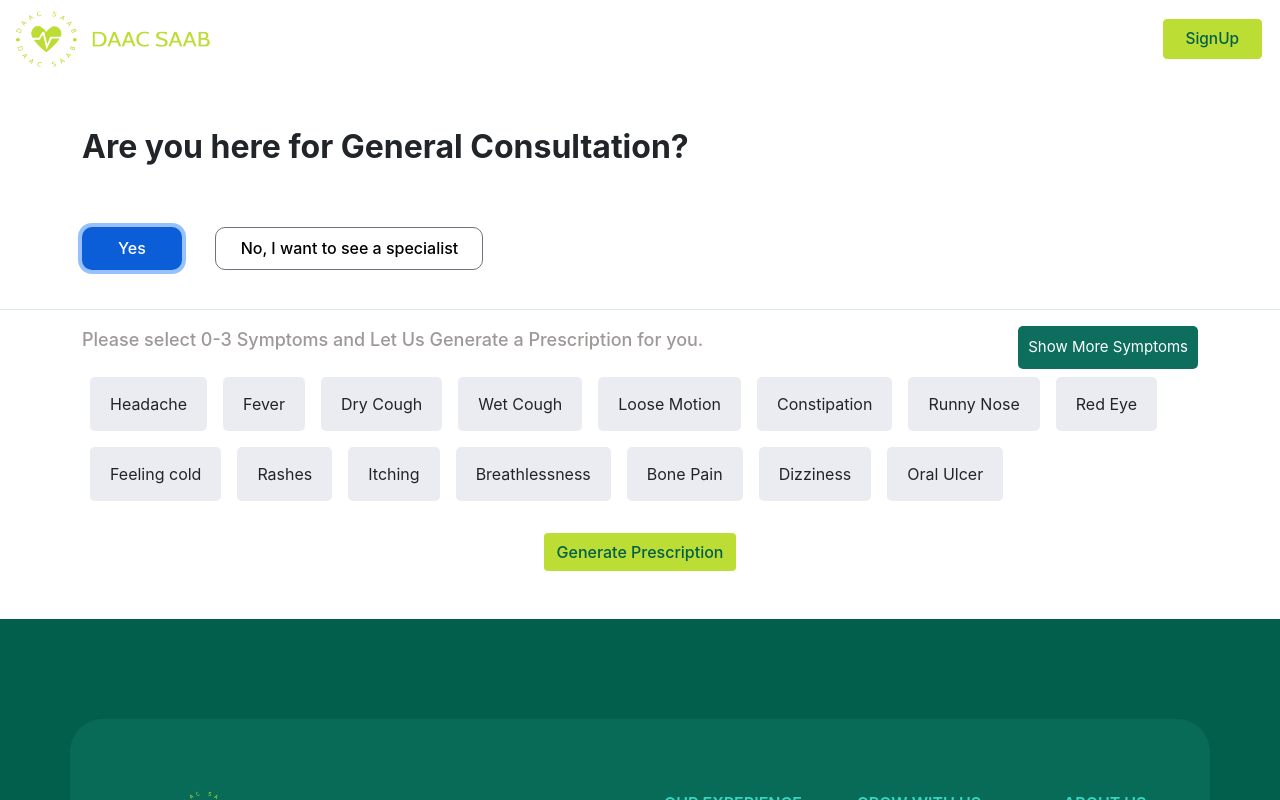
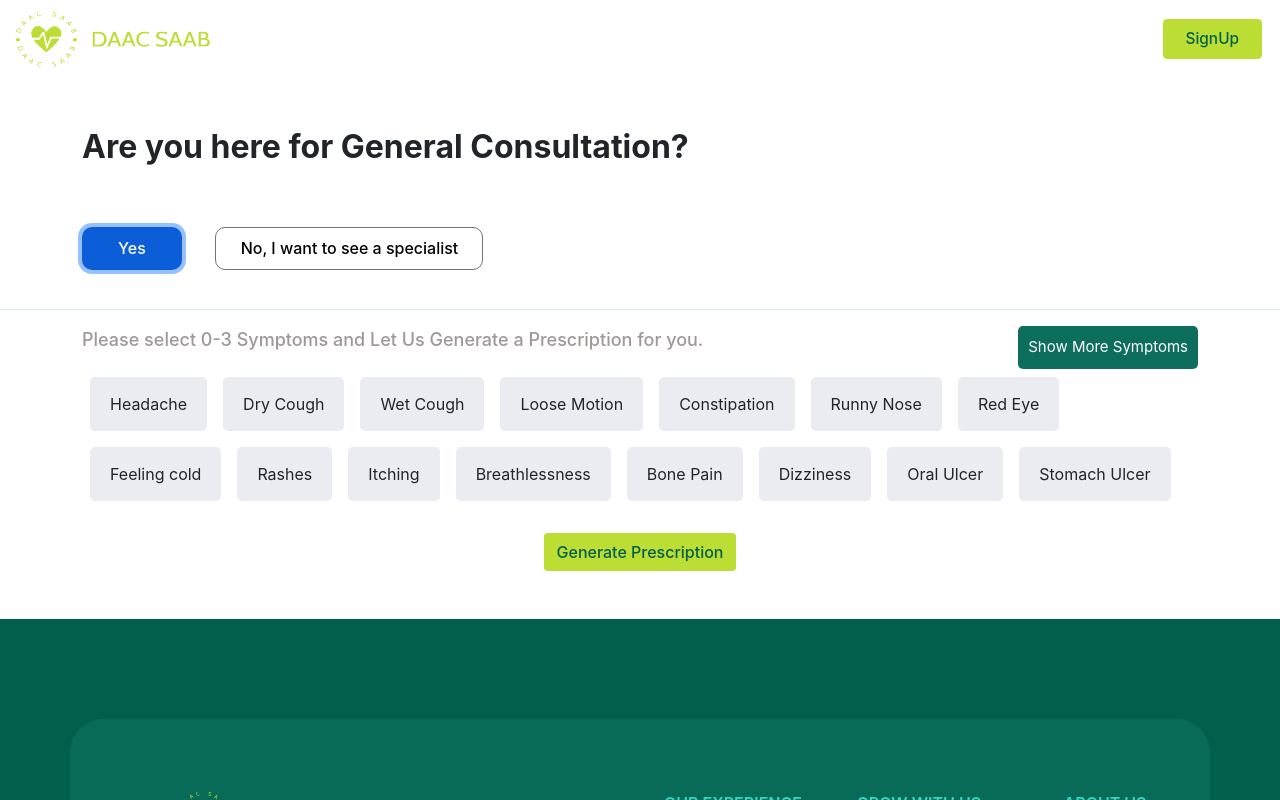
Before and after one commit to pesto-students/daac-saab--frontend-p4-team-tanish-2, a React (Create React App) app: page /One-tap in a window 1280 px wide. Both pictures are taken after a click on the button "Yes". Shown: the top 800 px of the page. Built offline with nearby package versions, Linux system fonts and the light colour scheme.

Commit message:
Added Dummy Prescription

```diff
--- a/src/views/One-tap/js/OneTap.js
+++ b/src/views/One-tap/js/OneTap.js
@@ -5,42 +5,146 @@ import { useNavigate } from "react-router-dom";
 import Button from 'react-bootstrap/Button';
 import Modal from 'react-bootstrap/Modal';
 const data = [
-  "Headache",
-  "Fever",
-  "Dry Cough",
-  "Wet Cough",
-  "Loose Motion",
-  "Constipation",
-  "Runny Nose",
-  "Red Eye",
-  "Feeling cold",
-  "Rashes",
-  "Itching",
-  "Breathlessness",
-  "Bone Pain",
-  "Dizziness",
-  "Oral Ulcer",
-  "Stomach Ulcer",
-  "Nausea",
-  "Weakness",
-  "Pain in Knee",
-  "Leg Sprain",
-  "Cut on Skin",
-  "Vomitting",
-  "Swollen Eye",
-  "Migraine",
-  "Unable to Sleep",
-  "Loss of appetite",
-  "Pain in Kness",
-  "Burning while Urinating",
-  "Itchiness in Genitals",
-  "Dandruff",
-  "Abdominal (Pain)",
-  "Abdominal (Burning)",
-  "Chest Pain",
-  "Chest Burning",
-  "Neck Pain",
-  "Nose Bleeding",
+  {
+    Symptom:"Headache",
+    Prescription:"Dolo 650mg for 3 Days after lunch"
+},
+{
+  Symptom:"Dry Cough",
+  Prescription:"Dolo 650mg for 3 Days after lunch"
+},
+{
+  Symptom:"Wet Cough",
+  Prescription:"Dolo 650mg for 3 Days after lunch"
+},
+{
+  Symptom:"Loose Motion",
+  Prescription:"Dolo 650mg for 3 Days after lunch"
+},
+{
+  Symptom:"Constipation",
+  Prescription:"Dolo 650mg for 3 Days after lunch"
+},
+{
+  Symptom:"Runny Nose",
+  Prescription:"Dolo 650mg for 3 Days after lunch"
+},
+{
+  Symptom:"Red Eye",
+  Prescription:"Dolo 650mg for 3 Days after lunch"
+},
+{
+  Symptom:"Feeling cold",
+  Prescription:"Dolo 650mg for 3 Days after lunch"
+},
+{
+  Symptom:"Rashes",
+  Prescription:"Dolo 650mg for 3 Days after lunch"
+},
+{
+  Symptom:"Itching",
+  Prescription:"Dolo 650mg for 3 Days after lunch"
+},
+{
+  Symptom:"Breathlessness",
+  Prescription:"Dolo 650mg for 3 Days after lunch"
+},
+{
+  Symptom:"Bone Pain",
+  Prescription:"Dolo 650mg for 3 Days after lunch"
+},
+{
+  Symptom:"Dizziness",
+  Prescription:"Dolo 650mg for 3 Days after lunch"
+},
+{
+  Symptom:"Oral Ulcer",
+  Prescription:"Dolo 650mg for 3 Days after lunch"
+},
+{
+  Symptom:"Stomach Ulcer",
+  Prescription:"Dolo 650mg for 3 Days after lunch"
+},
+{
+  Symptom:"Nausea",
+  Prescription:"Dolo 650mg for 3 Days after lunch"
+},
+{
+  Symptom:"Weakness",
+  Prescription:"Dolo 650mg for 3 Days after lunch"
+},
+{
+  Symptom:"Pain in Knee",
+  Prescription:"Dolo 650mg for 3 Days after lunch"
+},
+{
+  Symptom:"Leg Sprain",
+  Prescription:"Dolo 650mg for 3 Days after lunch"
+},
+{
+  Symptom:"Cut on Skin",
+  Prescription:"Dolo 650mg for 3 Days after lunch"
+},
+{
+  Symptom:"Vomitting",
+  Prescription:"Dolo 650mg for 3 Days after lunch"
+},
+{
+  Symptom:"Swollen Eye",
+  Prescription:"Dolo 650mg for 3 Days after lunch"
+},
+{
+  Symptom:"Migraine",
+  Prescription:"Dolo 650mg for 3 Days after lunch"
+},
+{
+  Symptom:"Unable to Sleep",
+  Prescription:"Dolo 650mg for 3 Days after lunch"
+},
+{
+  Symptom:"Loss of appetite",
+  Prescription:"Dolo 650mg for 3 Days after lunch"
+},
+{
+  Symptom:"Pain in Kness",
+  Prescription:"Dolo 650mg for 3 Days after lunch"
+},
+{
+  Symptom:"Burning while Urinating",
+  Prescription:"Dolo 650mg for 3 Days after lunch"
+},
+{
+  Symptom: "Itchiness in Genitals",
+  Prescription:"Dolo 650mg for 3 Days after lunch"
+},
+{
+  Symptom: "Dandruff",
+  Prescription:"Dolo 650mg for 3 Days after lunch"
+},
+{
+  Symptom:"Abdominal (Pain)",
+  Prescription:"Dolo 650mg for 3 Days after lunch"
+},
+{
+  Symptom:"Abdominal (Burning)",
+  Prescription:"Dolo 650mg for 3 Days after lunch"
+},
+{
+  Symptom:"Chest Pain",
+  Prescription:"Dolo 650mg for 3 Days after lunch"
+},
+{
+  Symptom: "Chest Burning",
+  Prescription:"Dolo 650mg for 3 Days after lunch"
+},
+{
+  Symptom:"Neck Pain",
+  Prescription:"Dolo 650mg for 3 Days after lunch"
+},
+{
+  Symptom:"Nose Bleeding",
+  Prescription:"Dolo 650mg for 3 Days after lunch"
+},
 ];
 
 export default function OneTap() {
@@ -156,7 +260,7 @@ export default function OneTap() {
                       : "sym-card"
                   }`}
                 >
-                  {x}
+                  {x.Symptom}
                 </div>
               );
             })}
```
